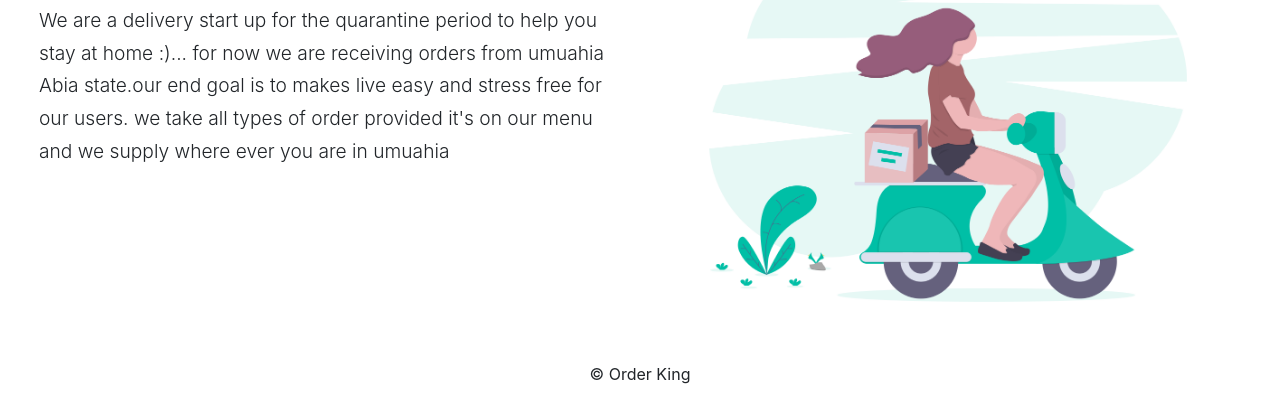
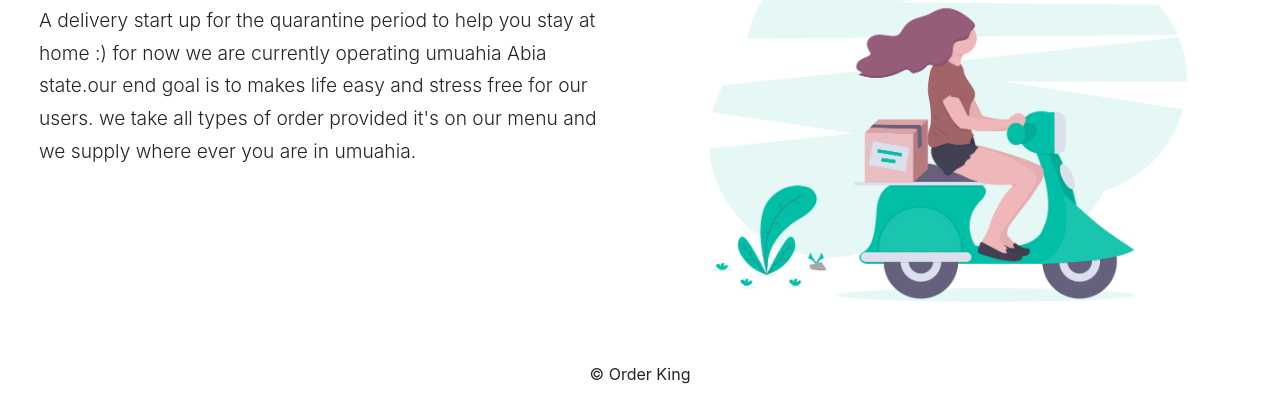
Before and after one commit to oluwashane/orderking, a plain HTML site: page index.html in a window 1280 px wide. Shown: the part 524-926 px from the top of the page. Drawn offline with nearby package versions, Linux system fonts and the light colour scheme.

Commit message:
about write up edit

```diff
--- a/index.html
+++ b/index.html
@@ -30,9 +30,9 @@
             <div class="col-md-6 pt-5">
                 <h1>About</h1>
                 <p class="lead">
-                    We are a delivery start up for the quarantine period to help you stay at home :)...
-                    for now we are receiving orders from umuahia Abia state.our end goal is to makes live easy and stress free for our users.
-                    we take all types of order provided it's on our menu and we supply where ever you are in umuahia
+                    A delivery start up for the quarantine period to help you stay at home :)
+                    for now we are currently operating umuahia Abia state.our end goal is to makes life easy and stress free for our users.
+                    we take all types of order provided it's on our menu and we supply where ever you are in umuahia.
                 </p>
             </div>
             <div class="col-md-6">
```
